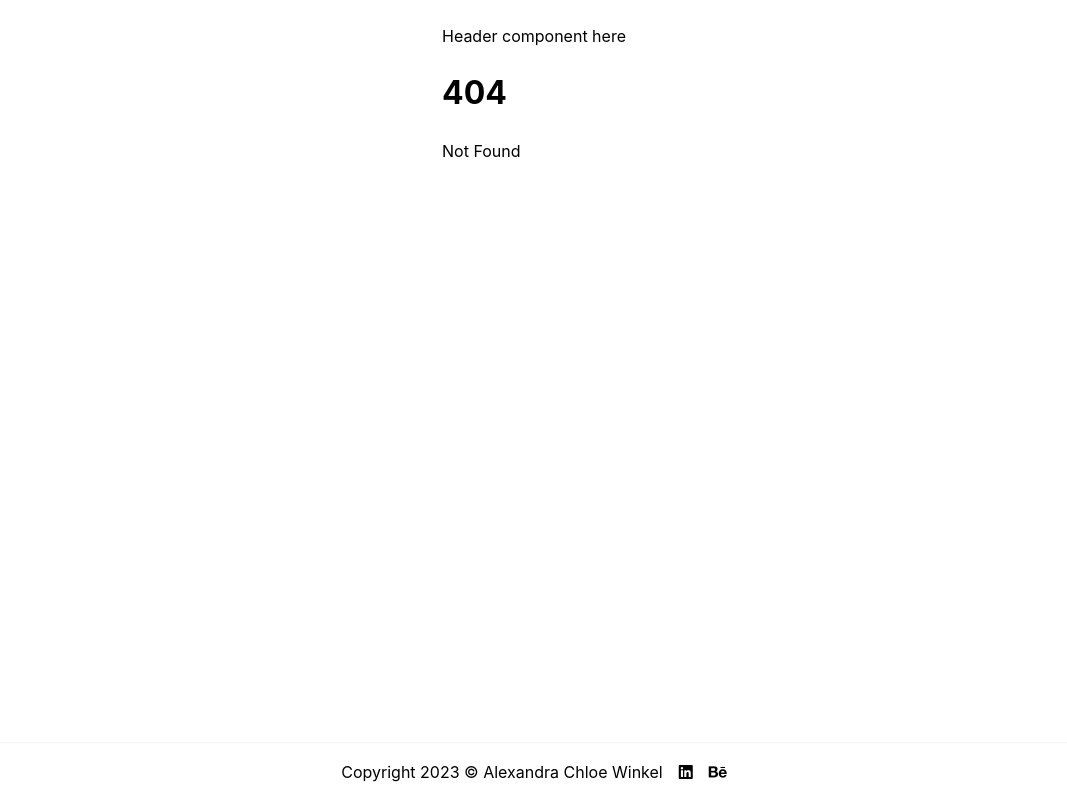
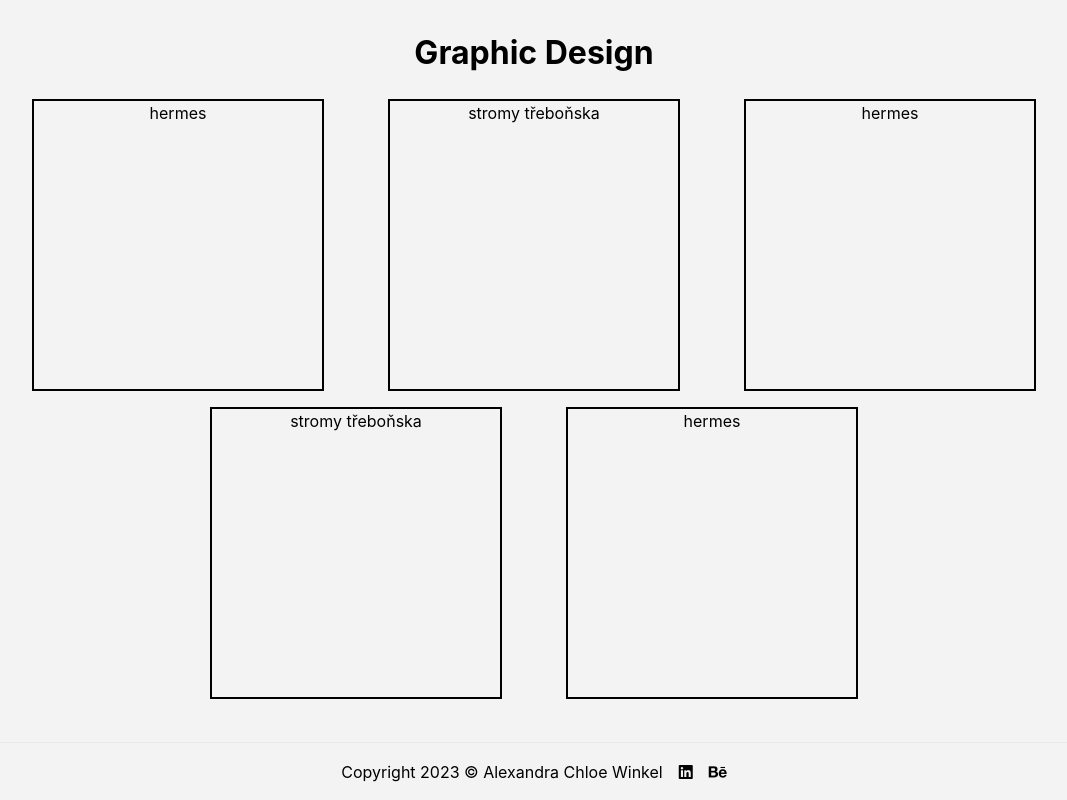
Before and after one commit to fourstepper/chloewinkel.com, a SvelteKit app: page /graphic-design in a window 1280 px wide. Before the commit this address had no page. Shown: the whole page, without its empty margins (106-1173 px from the left). Built offline with nearby package versions, Linux system fonts and the light colour scheme.

Commit message:
feat(site): major changes and additions across multiple areas

```diff
--- a/src/app.scss
+++ b/src/app.scss
@@ -13,4 +13,5 @@ body {
   display: flex;
   flex-direction: column;
   justify-content: space-between;
+  background-color: #f3f3f3;
 }
--- /dev/null
+++ b/src/global.d.ts
@@ -0,0 +1,6 @@
+interface ShowcaseBox {
+  title: string;
+  description: string;
+  year: number;
+  href: string;
+}
--- a/src/lib/components/Footer.svelte
+++ b/src/lib/components/Footer.svelte
@@ -38,7 +38,6 @@
     margin: 0;
   }
   .wrapper {
-    margin-bottom: 0.5rem;
     margin-left: auto;
     margin-right: auto;
     width: 100%;
@@ -53,6 +52,7 @@
       text-align: center;
       align-items: center;
       column-gap: 1rem;
+      margin-bottom: 0.5rem;
       div {
         display: inherit;
         column-gap: inherit;
--- a/src/routes/+layout.svelte
+++ b/src/routes/+layout.svelte
@@ -8,7 +8,6 @@
 </svelte:head>
 
 <div class="wrapper">
-  <p>Header component here</p>
   <main>
     <slot />
   </main>
@@ -18,10 +17,15 @@
 
 <style lang="scss">
   .wrapper {
+    display: flex;
+    flex-direction: column;
+    text-align: center;
+    place-content: center;
     margin-left: auto;
     margin-right: auto;
     max-width: 72rem;
-    padding-left: 1rem;
-    padding-right: 1rem;
+  }
+  main {
+    width: 100%;
   }
 </style>
--- /dev/null
+++ b/src/routes/about/+page.svelte
@@ -0,0 +1 @@
+<h1>This is the about me page</h1>
--- /dev/null
+++ b/src/routes/graphic-design/+page.svelte
@@ -0,0 +1,74 @@
+<script lang="ts">
+  const boxes: ShowcaseBox[] = [
+    {
+      description: "a sneaker brand",
+      href: "/graphic-design/hermes",
+      title: "hermes",
+      year: 2021,
+    },
+    {
+      description: "a tree discovery website",
+      href: "/graphic-design/stromy-trebonska",
+      title: "stromy třeboňska",
+      year: 2023,
+    },
+    {
+      description: "a sneaker brand",
+      href: "/graphic-design/hermes",
+      title: "hermes",
+      year: 2021,
+    },
+    {
+      description: "a tree discovery website",
+      href: "/graphic-design/stromy-trebonska",
+      title: "stromy třeboňska",
+      year: 2023,
+    },
+    {
+      description: "a sneaker brand",
+      href: "/graphic-design/hermes",
+      title: "hermes",
+      year: 2021,
+    },
+  ];
+</script>
+
+<h1>Graphic Design</h1>
+
+<div class="wrapper">
+  {#each boxes as box}
+    <a href={box.href}>
+      <div class="box">
+        <div class="title">{box.title}</div>
+      </div>
+    </a>
+  {/each}
+</div>
+
+<style lang="scss">
+  .wrapper {
+    display: flex;
+    flex-direction: row;
+    flex-wrap: wrap;
+    place-content: center;
+    column-gap: 4rem;
+    row-gap: 1rem;
+  }
+  .box {
+    border-style: solid;
+    border-width: 2px;
+    display: relative;
+    height: 18rem;
+    width: 18rem;
+  }
+  @media screen and (max-width: 640px) {
+    .box {
+      height: 12rem;
+      width: 12rem;
+    }
+  }
+  a {
+    color: inherit;
+    text-decoration: none;
+  }
+</style>
```
Also changed, not shown: src/routes/+page.svelte (+10 -11 lines), 1 other file (tests, documents, lock files or other folders).
